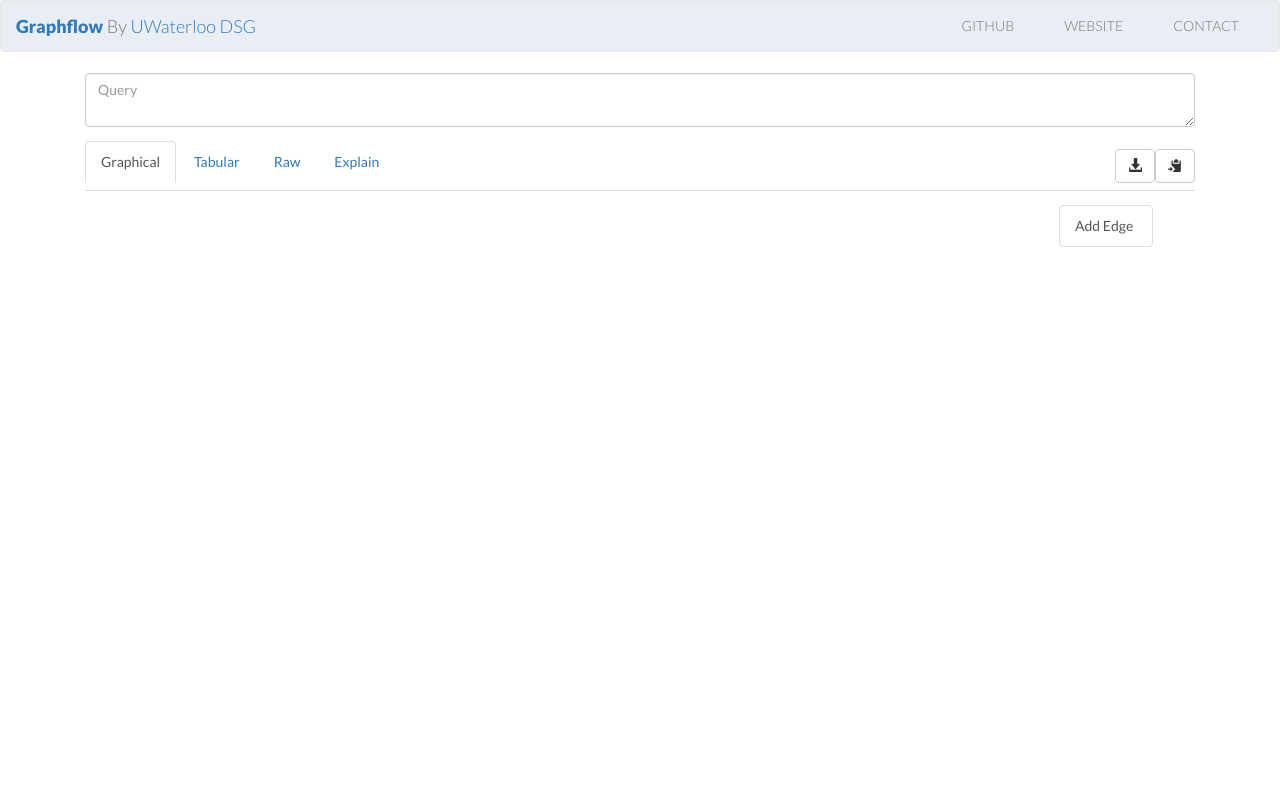
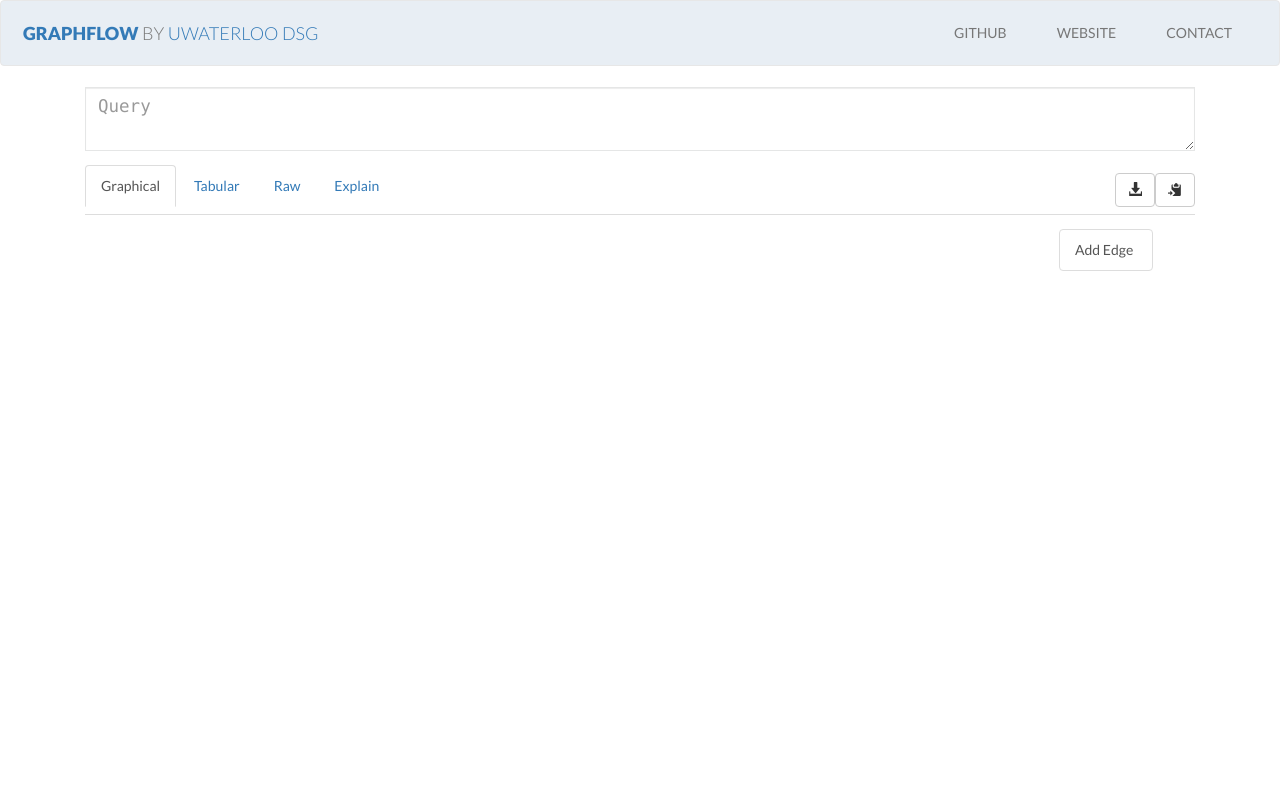
Before and after one commit to ArthurG/graphflow_ui, a plain HTML site: page index.html in a window 1280 px wide. Shown: the top 800 px of the page. Drawn offline with nearby package versions, Linux system fonts and the light colour scheme.

Commit message:
Fix some styling issues with query box and header

```diff
--- a/css/graphflow_ui.css
+++ b/css/graphflow_ui.css
@@ -13,12 +13,14 @@
     padding-bottom: 1em;
 }
 
-textarea {
+textarea#query-box {
+    font-family: Menlo,Monaco,Consolas,"Courier New",monospace;
+    border: 1px solid rgba(124, 128, 129, 0.2);
+    border-radius: 0px;
+    font-size: 1.25em;
+    min-height: 100%;
     min-width: 100%;
     max-width: 100%;
-    box-sizing: border-box;
-    -moz-box-sizing: border-box;    /* For Firefox */
-    -webkit-box-sizing: border-box; /* For Safari */
 }
 
 .node-prop-pair{
@@ -43,33 +45,39 @@ pre {
     display: none;
 }
 
+/* Header navbar styling */
+
+.navbar-default {
+    background-color: #E8EEF4;
+    padding: 0.5em;
+    text-transform: uppercase;
+}
+
 #logo-name {
     font-weight: 900;
 }
+
 #logo-by {
     font-weight: 300;
 }
 
 #top-right-nav li{
-    padding: 10px;
+    padding: 5px;
     margin: 0 10px;
 }
 
 #top-right-nav li a{
-    text-transform: uppercase;
-    font-weight: 300;
-    padding: 5px;
+    padding: 10px;
+    transition: background-color 0.5s ease;
 }
 
 #top-right-nav li a:hover{
-    background: rgba(188, 202, 206, 0.15);
+    background-color: rgba(188, 202, 206, 0.15);
+    padding: 9px;
+    border: 1px solid rgba(119, 119, 119, 0.5);
 }
 
-.navbar-default {
-    background: #E8EEF4;
-    background-color: #E8EEF4;
-}
-
+/* Footer styling */
 footer{
     background: #E8EEF4;
     color: #7c8081;
--- a/index.html
+++ b/index.html
@@ -156,7 +156,7 @@
             </div>
             <div class="query-input col-lg-12">
                 <form id="query-form">
-                    <textarea class="form-control animated" placeholder="Query"></textarea>
+                    <textarea class="form-control animated" placeholder="Query" id="query-box"></textarea>
                 </form>
             </div>
 
```
